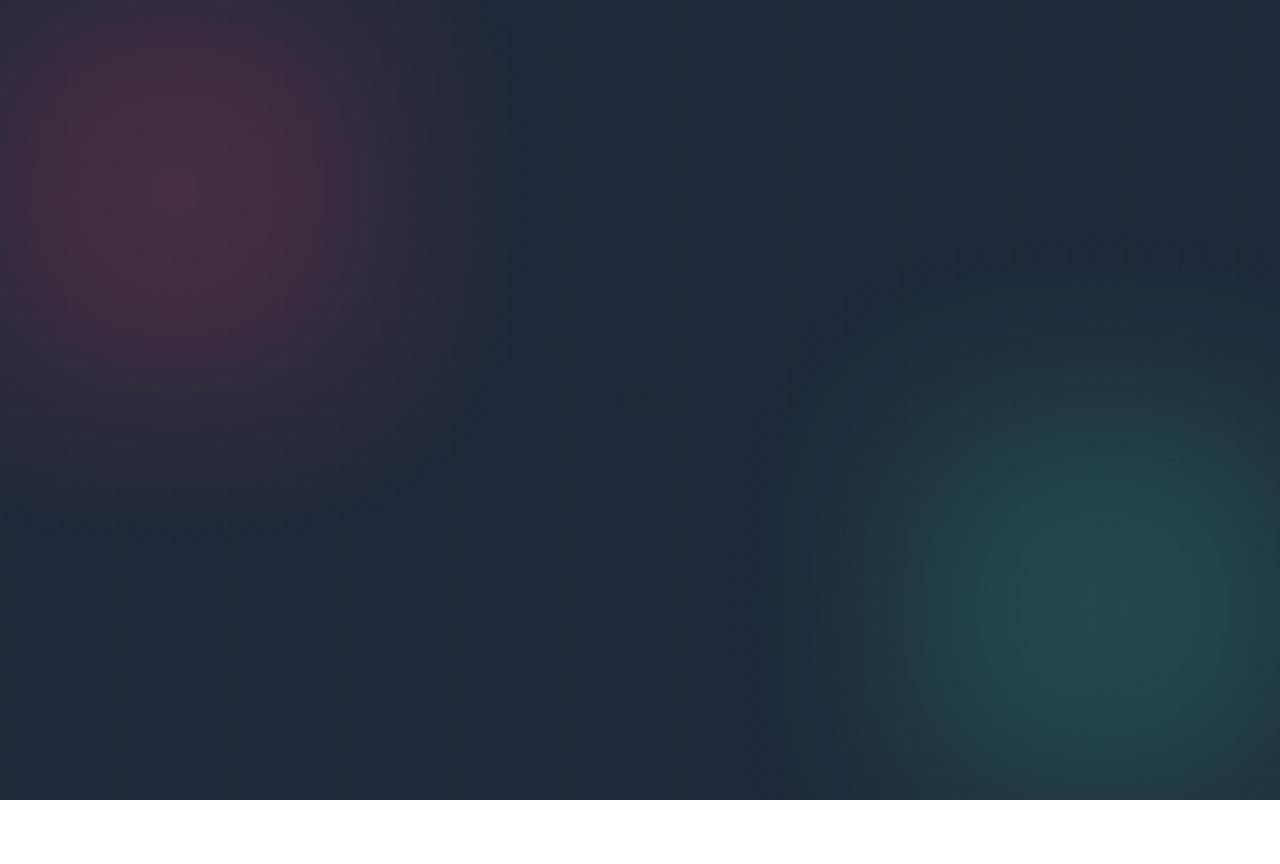
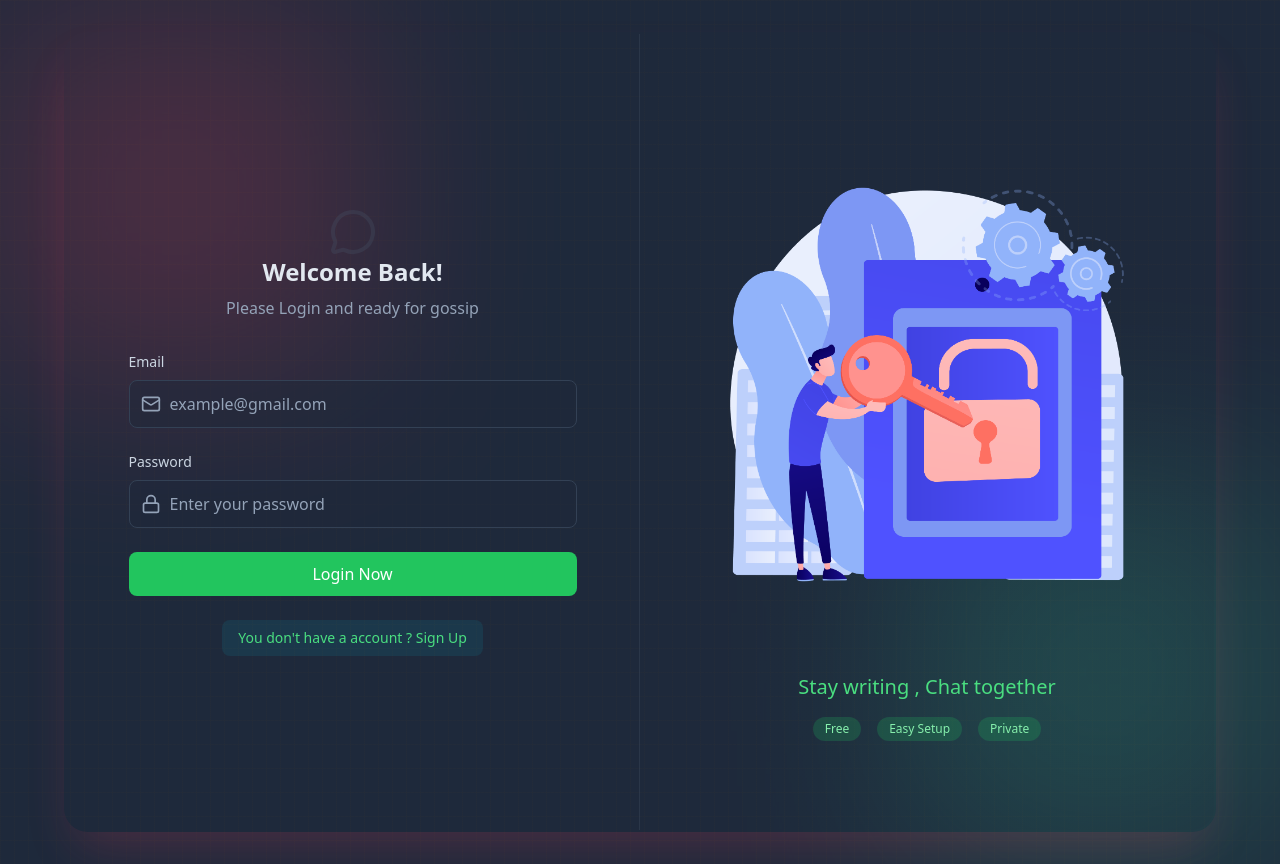
Before and after one commit to mosharofofficial/huddai-alap, a React (Vite) app in the folder frontend/: page /login in a window 1280 px wide. Before the commit the page ends 800 px from the top, so only its background shows below. Built offline with nearby package versions, Linux system fonts and the light colour scheme; no server answers.

Commit message:
login logout page fix

```diff
--- a/frontend/index.html
+++ b/frontend/index.html
@@ -4,7 +4,7 @@
     <meta charset="UTF-8" />
     <link rel="icon" type="image/svg+xml" href="/logo-01.png" />
     <meta name="viewport" content="width=device-width, initial-scale=1.0" />
-    <title>frontend</title>
+    <title>Huddai Alap</title>
   </head>
   <body>
     <div id="root"></div>
--- a/frontend/src/pages/ChatPage.jsx
+++ b/frontend/src/pages/ChatPage.jsx
@@ -1,9 +1,11 @@
-
+import { useAuthStore } from "../store/use.AuthStore";
 
 const ChatPage = () => {
+    const {logout} = useAuthStore();
     return (
-        <div>
+        <div className="z-10">
             chatpage
+            <button className="p-4 text-blue-200" onClick={logout}>logout</button>
         </div>
     );
 };
--- a/frontend/src/pages/LoginPage.jsx
+++ b/frontend/src/pages/LoginPage.jsx
@@ -1,11 +1,125 @@
-
+import { useState } from "react";
+import { useAuthStore } from "../store/use.AuthStore";
+import BorderAnimatedContainer from "../components/BorderAnimatedContainer";
+import { Link } from "react-router-dom";
+import {
+  MessageCircleIcon,
+  MailIcon,
+  LoaderIcon,
+  LockIcon,
+} from "lucide-react";
 
 const LoginPage = () => {
-    return (
-        <div>
-            login
-        </div>
-    );
+
+    const [formData, setFormData] = useState({
+        email: "",
+        password: "",
+      });
+      const { login, islogginIn } = useAuthStore();
+      const handelSubmit = (e) => {
+        e.preventDefault();
+        login(formData);
+      };
+
+  return (
+    <div className="w-full flex items-center justify-center p-4 bg-slate-800">
+      <div className="relative w-full max-w-6xl md:h-[800px] h-[650px]">
+        <BorderAnimatedContainer>
+          <div className="w-full flex flex-col md:flex-row">
+            {/* form column -left side */}
+            <div className="md:w-1/2 p-8 flex items-center justify-center md:border-r border-slate-600/30">
+              <div className="w-full max-w-md">
+                {/* form heading */}
+                <div className="text-center mb-8">
+                  <MessageCircleIcon className="w-12 h-12 mx-auto text-slate-600/30" />
+                  <h2 className="text-2xl font-bold text-slate-200 mb-2">
+                    Welcome Back!
+                  </h2>
+                  <p className="text-slate-400">Please Login and ready for gossip</p>
+                </div>
+                {/* form */}
+                <form onSubmit={handelSubmit} className="space-y-6">
+                  {/* email */}
+                  <div>
+                    <label className="auth-input-label">Email</label>
+
+                    <div className="relative">
+                      <MailIcon className="auth-input-icon" />
+
+                      <input
+                        type="email"
+                        value={formData.email}
+                        onChange={(e) =>
+                          setFormData({ ...formData, email: e.target.value })
+                        }
+                        className="input"
+                        placeholder="example@gmail.com"
+                      />
+                    </div>
+                  </div>
+                  {/* password */}
+                  <div>
+                    <label className="auth-input-label">Password</label>
+                    <div className="relative">
+                      <LockIcon className="auth-input-icon" />
+
+                      <input
+                        type="password"
+                        value={formData.password}
+                        onChange={(e) => setFormData({ ...formData, password: e.target.value })}
+                        className="input"
+                        placeholder="Enter your password"
+                      />
+                    </div>
+                  </div>
+                  {/* button */}
+                  <button
+                    className="auth-btn"
+                    type="submit"
+                    disabled={islogginIn}
+                  >
+                    {islogginIn ? (
+                      <LoaderIcon className="w-full h-5 animate-spin text-center" />
+                    ) : (
+                      "Login Now"
+                    )}
+                  </button>
+                </form>
+                {/* login check */}
+                <div className="mt-6 text-center">
+                  <Link to={"/signup"} className="auth-link">
+                    You don't have a account ? Sign Up
+                  </Link>
+                </div>
+              </div>
+            </div>
+            {/* right side */}
+            <div className="hidden md:w-1/2 md:flex items-center justify-center p-6 bg-gradient-to-bl from-slate-800/20 to-transparent">
+              <div>
+                <img
+                  src="/login.png"
+                  alt="signup"
+                  className="w-full h-auto object-contain"
+                />
+
+                <div className="mt-6 text-center">
+                  <h3 className="text-xl font-medium text-green-400">
+                    Stay writing , Chat together
+                  </h3>
+
+                  <div className="mt-4 flex justify-center gap-4">
+                    <span className="auth-badge">Free</span>
+                    <span className="auth-badge">Easy Setup</span>
+                    <span className="auth-badge">Private</span>
+                  </div>
+                </div>
+              </div>
+            </div>
+          </div>
+        </BorderAnimatedContainer>
+      </div>
+    </div>
+  );
 };
 
 export default LoginPage;
--- a/frontend/src/pages/SignUpPage.jsx
+++ b/frontend/src/pages/SignUpPage.jsx
@@ -7,7 +7,6 @@
   LockIcon,
   MailIcon,
   UserIcon,
-  LoaderIcon,
 } from "lucide-react";
 
 const SignUpPage = () => {
@@ -79,7 +78,7 @@
                     <label className="auth-input-label">Password</label>
 
                     <div className="relative">
-                      <LoaderIcon className="auth-input-icon" />
+                      <LockIcon className="auth-input-icon" />
 
                       <input
                         type="password"
--- a/frontend/src/store/use.AuthStore.js
+++ b/frontend/src/store/use.AuthStore.js
@@ -6,6 +6,7 @@
     authUser: null,
     isCheckingAuth: true,
     isSigningUp: false,
+    isLogginIn: false,
 
     checkAuth: async () => {
         try {
@@ -33,5 +34,30 @@
          set({isSigningUp: false});
         }
     },
+    login: async (data) => {
+        set({isLogginIn: true});
+        try {
+            const res = await axiosInstance.post("/auth/login", data);
+            set({authUser: res.data});
+
+            // tost message
+            toast.success("You are welcome to huddai alap!!");
+        } catch (error) {
+            toast.error(error.response.data.message);
+        }finally{
+         set({isLogginIn: false});
+        }
+    },
+
+    logout: async () => {
+    try {
+      await axiosInstance.post("/auth/logout");
+      set({ authUser: null });
+      toast.success("You are Safely Logged out..");
+    } catch (error) {
+      toast.error("Error logging out");
+      console.log("Logout error:", error);
+    }
+  },
 
 }));
```
